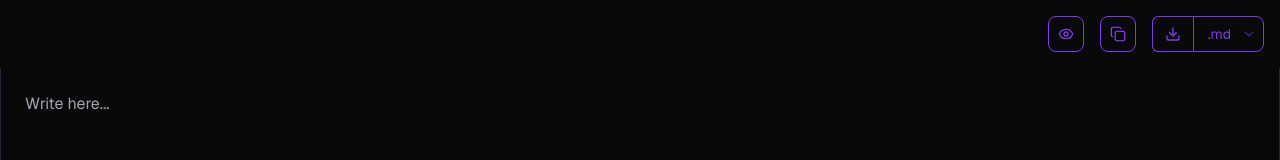
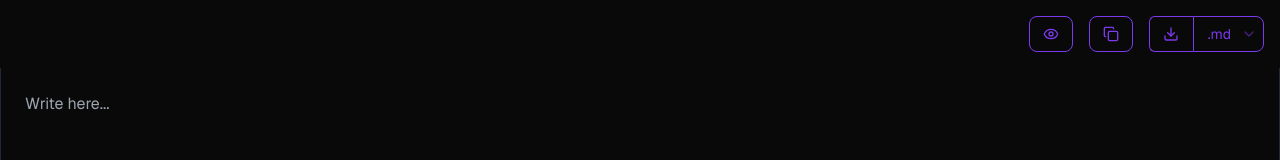
Before and after one commit to thisisashugupta/markdownxyz, a React (Vite) app: page / in a window 1280 px wide. Shown: the top 160 px of the page. Built offline with nearby package versions, Linux system fonts and the light colour scheme.

Commit message:
feat: increase button width

```diff
--- a/src/components/feat/actionbar.tsx
+++ b/src/components/feat/actionbar.tsx
@@ -23,39 +23,38 @@ export function ActionBar({ actions, className } : { actions: TUseActionsReturn;
     return <div className={`flex items-center justify-between p-4 ${className}`}>
         <SavedIndicator actions={actions} />
         <div className="flex justify-end items-center gap-4">
-            {/*  Preview Button  */}
+
+        {/*  Preview Button  */}
           <button
             onClick={() => setShowPreview((prev) => !prev)}
-            className={`bg-transparent hover:bg-[#7C3AED]/20 text-[#7C3AED] border border-[#7C3AED] rounded-lg px-1.5 w-[36px] h-[36px] flex items-center justify-center gap-2 transition-colors ${
-              showPreview ? "bg-[#7C3AED]/20" : ""
-            }`}
+            className={'p-1 w-[44px] h-[36px] group bg-transparent text-[#7C3AED] border border-[#7C3AED] rounded-lg flex items-center justify-center gap-2 transition-colors'}
           >
-            <span className="h-full group-hover:bg-[#7C3AED]/20 px-1.5 flex items-center justify-center rounded-lg">
+            <span className="h-full group-hover:bg-[#7C3AED]/20 p-1.5 flex items-center justify-center rounded-lg">
                 <span className="flex justify-center items-center">
                     {showPreview ? <EyeOff size={16} /> : <Eye size={16} />}
                 </span>
             </span>
           </button>
-            {/* Copy Button */}
+
+        {/* Copy Button */}
           <button
             onClick={handleCopy}
-            className="group text-[#7C3AED] px-1.5 py-1 transition-colors border border-[#7C3AED] rounded-lg w-[36px] h-[36px] flex items-center justify-center"
+            className="p-1 w-[44px] h-[36px] group text-[#7C3AED] transition-colors border border-[#7C3AED] rounded-lg flex items-center justify-center"
           >
-            <span className="h-full group-hover:bg-[#7C3AED]/20 px-1.5 flex items-center justify-center rounded-lg">
+            <span className="h-full group-hover:bg-[#7C3AED]/20 p-1.5 flex items-center justify-center rounded-lg">
                 <span className="flex justify-center items-center">
                     {showCopyIndicator ? <Check size={16} /> : <Copy size={16} />}
                 </span>
             </span>
+          </button>
 
-            {/* Download Button */}
-          </button>
+        {/* Download Button */}
           <div className="flex">
             <button
               onClick={handleDownload}
-              className="group bg-transparent text-[#7C3AED] rounded-l-md rounded-r-none px-1.5 flex items-center gap-2 transition-colors border border-[#7C3AED] border-r-0 focus:z-10"
-              style={{ borderTopRightRadius: 0, borderBottomRightRadius: 0 }}
+              className="p-1 w-[44px] h-[36px] group bg-transparent text-[#7C3AED] rounded-l-md rounded-r-none flex items-center justify-center gap-2 transition-colors border border-[#7C3AED] border-r-0 focus:z-10"
             >
-              <span className="py-1.5 px-1.5 flex items-center justify-center gap-1 group-hover:bg-[#7C3AED]/20 rounded-lg">
+              <span className="p-1.5 flex items-center justify-center gap-1 group-hover:bg-[#7C3AED]/20 rounded-lg">
               <span className="flex justify-center items-center">
                 <Download size={16} />
                 </span>
@@ -67,7 +66,6 @@ export function ActionBar({ actions, className } : { actions: TUseActionsReturn;
               <div className="m-1 group-hover:bg-[#7C3AED]/20 rounded-lg px-1.5 py-0.5">
                 <SelectValue />
               </div>
-
               </SelectTrigger>
               <SelectContent>
                 <SelectItem value="md">.md</SelectItem>
```
